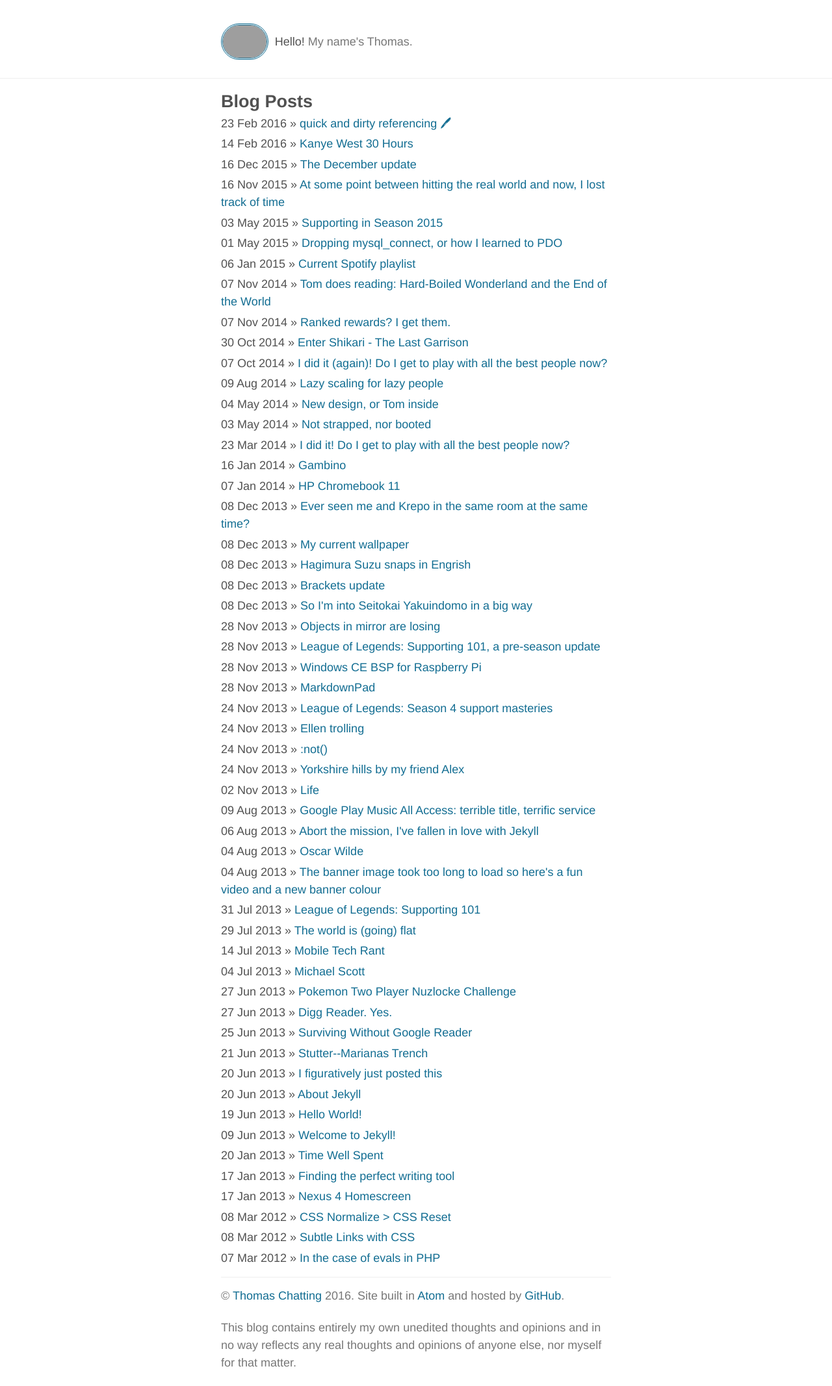
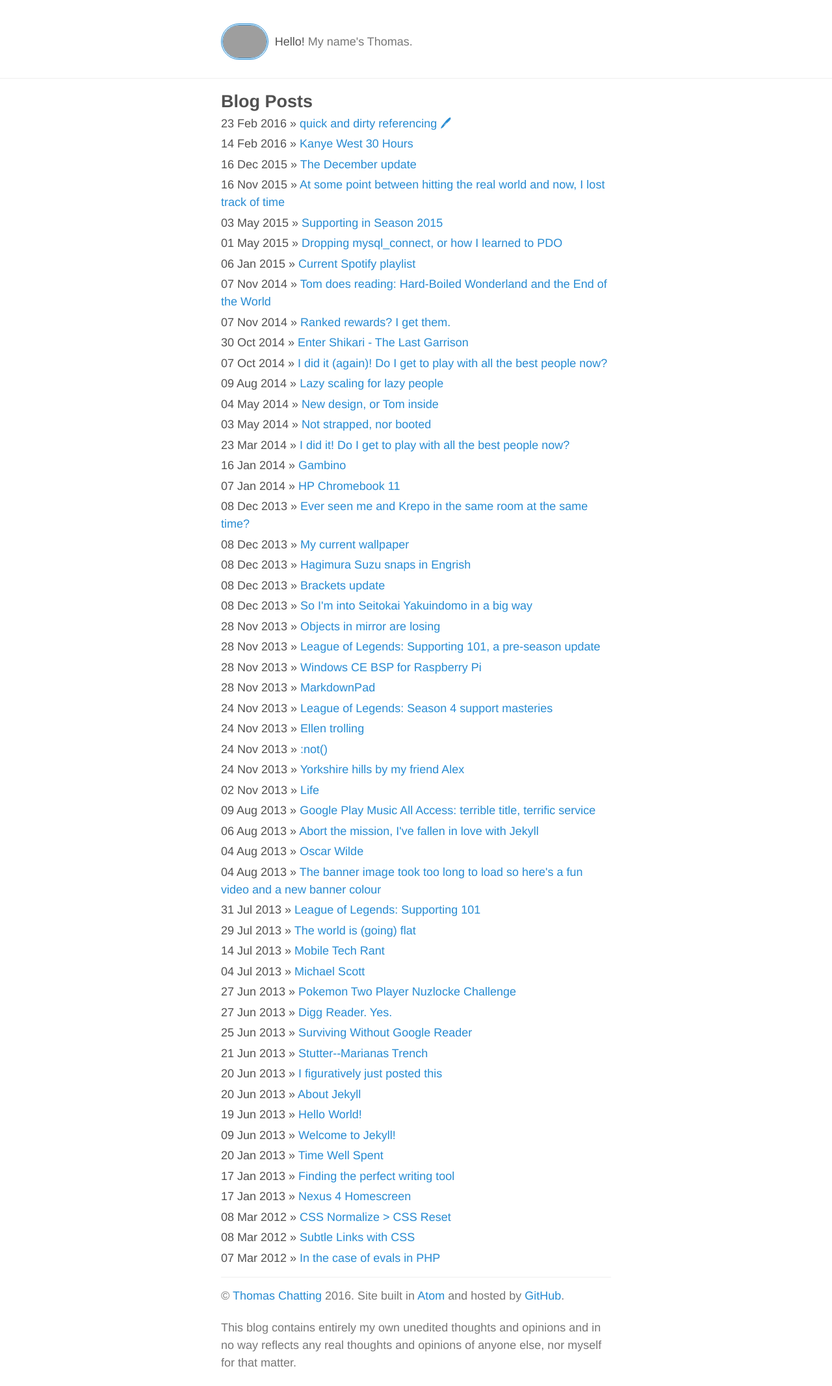
Before and after one commit to tomchatting/tomchatting.github.io, a Jekyll site: the page built from archive.md, in a window 1280 px wide. Shown: the whole page at 65% size. Built offline with Jekyll 4.4.1, drawn with Linux system fonts in a browser that asks for light colours; grey boxes are pictures that could not be loaded.

Commit message:
Softer a:href

```diff
--- a/css/main.big.css
+++ b/css/main.big.css
@@ -76,7 +76,7 @@ a img {
 }
 
 a, a:visited {
-  color: #126d92;
+  color: #268bd2;
 }
 
 a {
```
